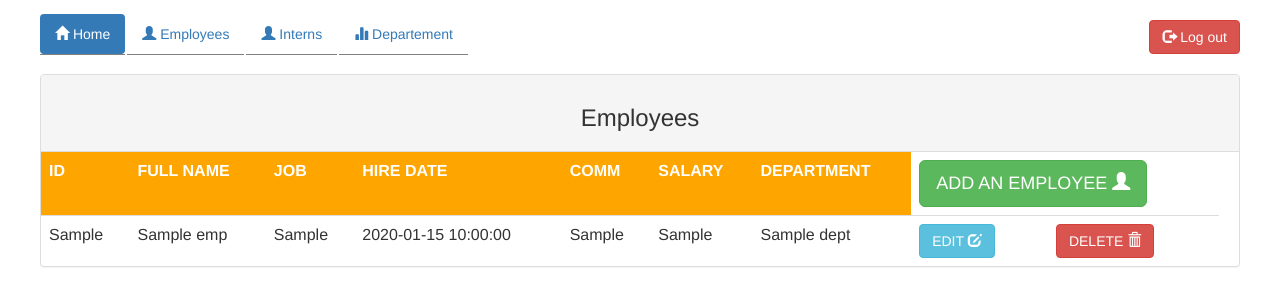
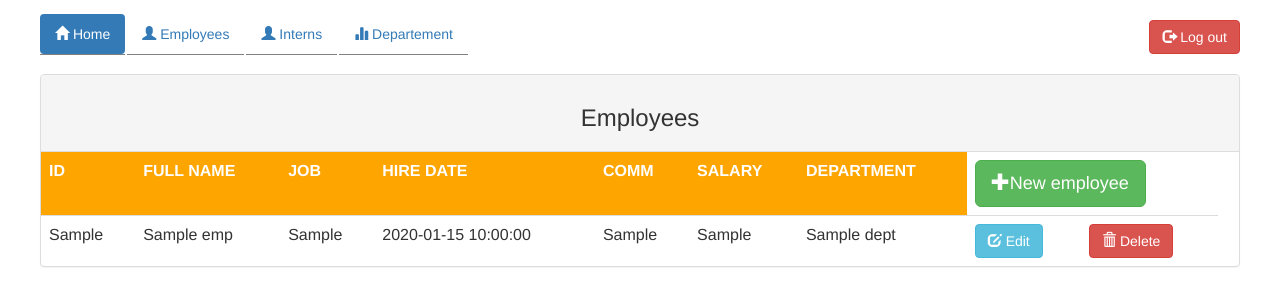
Before and after one commit to starniciuc/HR-App, a PHP site: page /employee.php in a window 1280 px wide. Shown: the part 100-406 px from the top of the page. Run offline with PHP 8.4, Linux system fonts and the light colour scheme; the visitor is signed in with stand-in values (Sample User, id 1); tables that the repository leaves empty or names only in its code hold one stand-in row (values such as "Sample post").

Commit message:
change icons of crud

```diff
--- a/employee.php
+++ b/employee.php
@@ -56,7 +56,7 @@ $stmt->execute();
         <tr>
           <th>ID</th><th>FULL NAME</th> <th>JOB</th> <th>HIRE DATE</th>
           <th>COMM</th><th>SALARY</th><th>DEPARTMENT</th>
-          <td colspan="2"><a href="addemp.php"><button type="button" class="btn btn-success btn-lg">ADD AN EMPLOYEE <span class="glyphicon glyphicon-user"></span></button></a></td>
+          <td colspan="2"><a href="addemp.php"><button type="button" class="btn btn-success btn-lg"><span class="glyphicon glyphicon-plus"></span>New employee</button></a></td>
           <td></td>
         </tr>
         <?php
@@ -70,8 +70,8 @@ $stmt->execute();
          <td><?php echo($result['comm'])?></td>
          <td><?php echo($result['sal'])?></td>
          <td><?php echo($result['deptname'])?></td>
-         <td><a href="editemp.php?id=<?php echo($result['empno'])?>"><button type="button" class="btn btn-info">EDIT <span class="glyphicon glyphicon-edit"></span></button></a></td>
-         <td><a href="delemp.php?id=<?php echo($result['empno'])?>"><button type="button" class="btn btn-danger">DELETE <span class="glyphicon glyphicon-trash"></span></button></a></td>
+         <td><a href="editemp.php?id=<?php echo($result['empno'])?>"><button type="button" class="btn btn-info"><span class="glyphicon glyphicon-edit"></span> Edit</button></a></td>
+         <td><a href="delemp.php?id=<?php echo($result['empno'])?>"><button type="button" class="btn btn-danger"><span class="glyphicon glyphicon-trash"></span> Delete</button></a></td>
        </tr>
        <?php
        }
```
